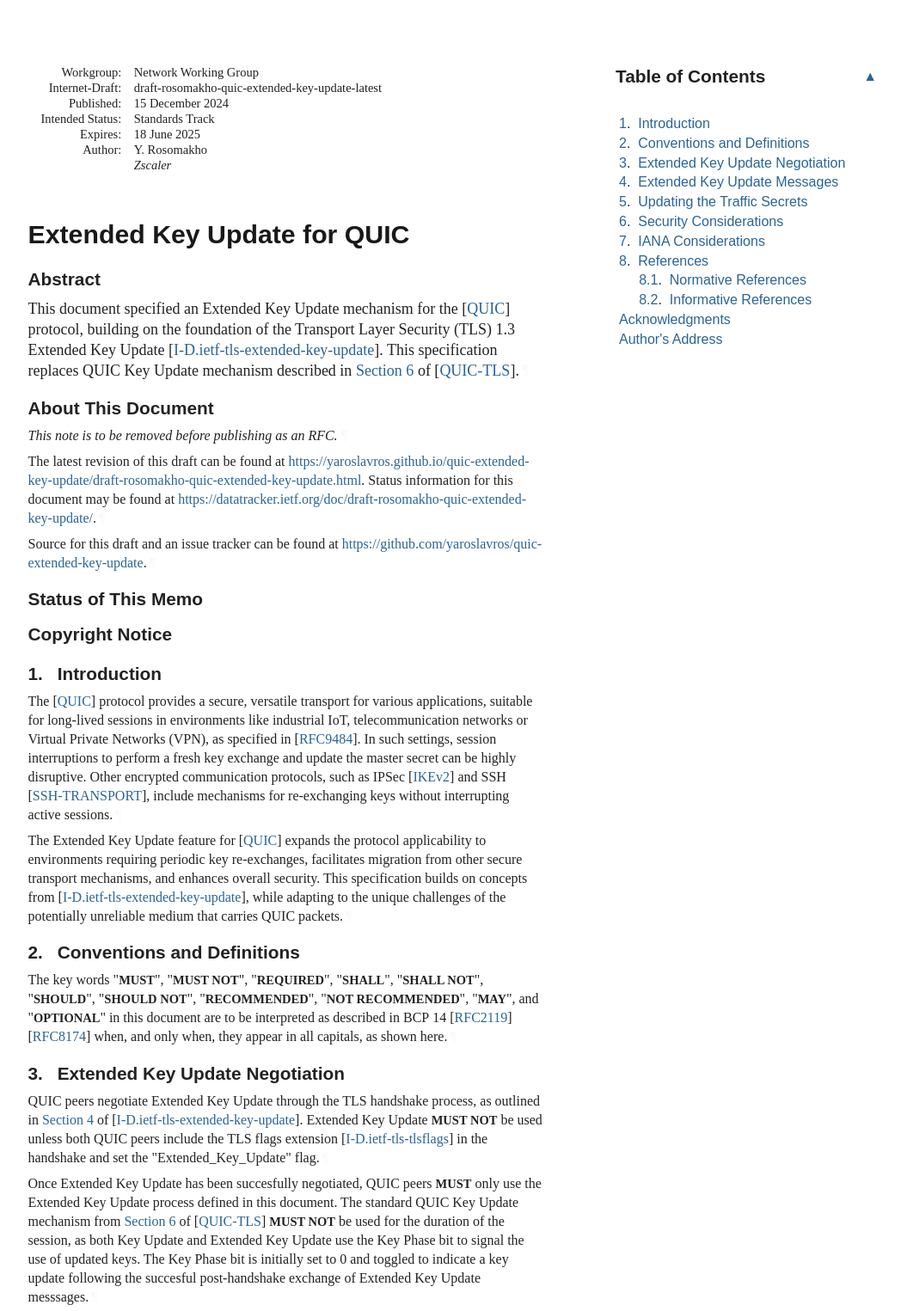
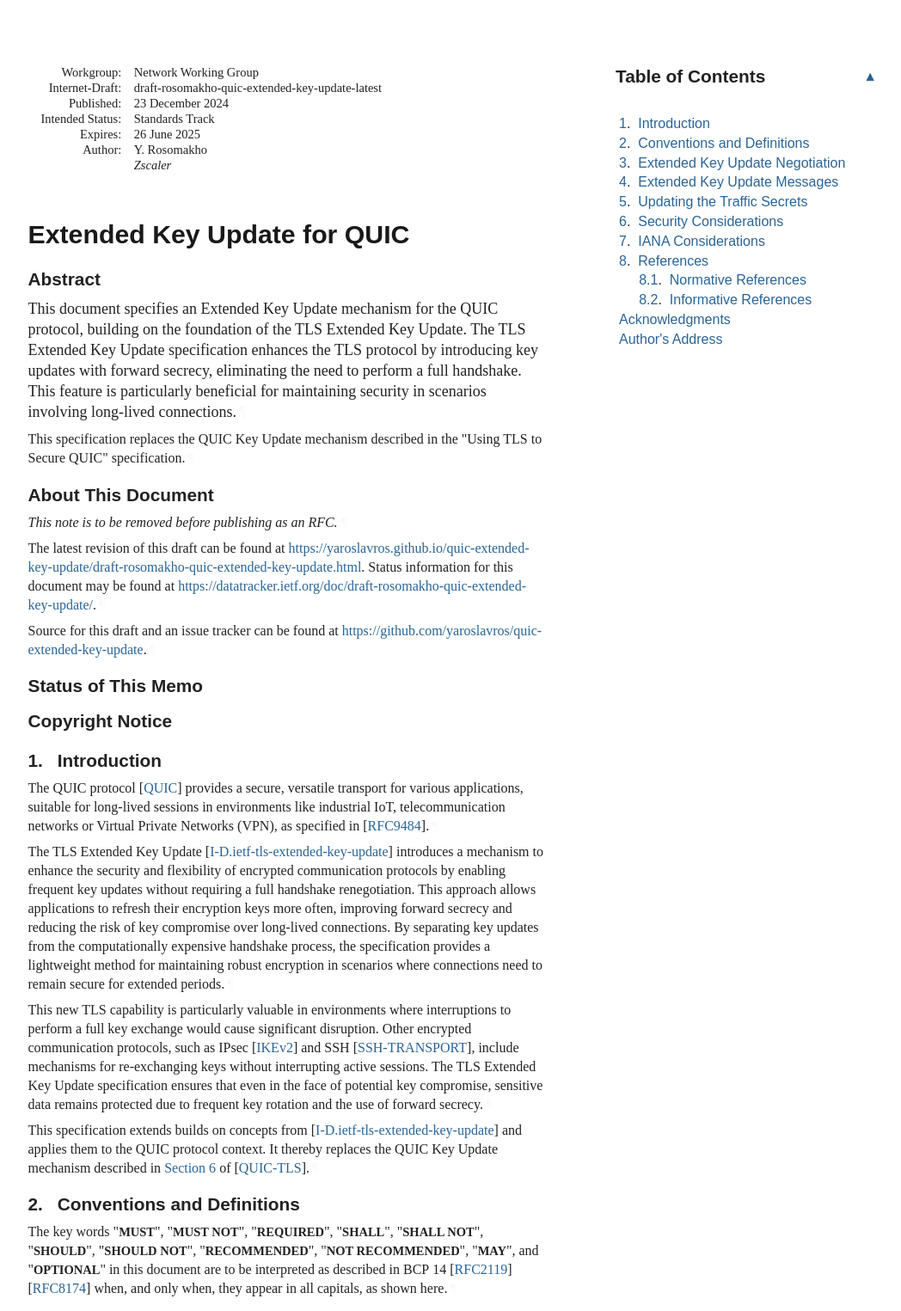
Before and after one commit to quicwg/extended-key-update, a plain HTML site: page draft-rosomakho-quic-extended-key-update.html in a window 1280 px wide. Shown: the top 1525 px of the page at 86% size, without its empty margins (92-1140 px from the left). Drawn offline with Linux system fonts and the light colour scheme; a web font is replaced by a local one.

Commit message:
Script updating gh-pages from 4d050e5. [ci skip]

```diff
--- a/draft-rosomakho-quic-extended-key-update.html
+++ b/draft-rosomakho-quic-extended-key-update.html
@@ -6,11 +6,15 @@
 <meta content="initial-scale=1.0" name="viewport">
 <title>Extended Key Update for QUIC</title>
 <meta content="Yaroslav Rosomakho" name="author">
-<meta content="
-       This document specified an Extended Key Update mechanism for the   protocol, building on the
-foundation of the Transport Layer Security (TLS) 1.3 Extended Key Update  .
-This specification replaces QUIC Key Update mechanism described in  .
-    " name="description">
+<meta content='
+       This document specifies an Extended Key Update mechanism for the QUIC protocol, building on the
+foundation of the TLS Extended Key Update. The TLS Extended Key Update specification enhances the
+TLS protocol by introducing key updates with forward secrecy, eliminating the need to perform a
+full handshake. This feature is particularly beneficial for maintaining security in scenarios
+involving long-lived connections.
+       This specification replaces the QUIC Key Update mechanism described in the "Using TLS to
+Secure QUIC" specification.
+    ' name="description">
 <meta content="xml2rfc 3.25.0" name="generator">
 <meta content="quic" name="keyword">
 <meta content="extended key update" name="keyword">
@@ -18,15 +22,15 @@ This specification replaces QUIC Key Update mechanism described in  .
 <meta content="draft-rosomakho-quic-extended-key-update-latest" name="ietf.draft">
 <!-- Generator version information:
   xml2rfc 3.25.0
-    Python 3.12.7
+    Python 3.12.8
     ConfigArgParse 1.7
     google-i18n-address 3.1.1
     intervaltree 3.1.0
     Jinja2 3.1.4
     lxml 5.3.0
     platformdirs 4.3.6
-    pycountry 22.3.5
-    PyYAML 6.0.1
+    pycountry 24.6.1
+    PyYAML 6.0.2
     requests 2.32.3
     setuptools 70.3.0
     wcwidth 0.2.13
@@ -1052,7 +1056,7 @@ svg :is([fill="white"], [fill^="#fff"]) {
 </tr></thead>
 <tfoot><tr>
 <td class="left">Rosomakho</td>
-<td class="center">Expires 18 June 2025</td>
+<td class="center">Expires 26 June 2025</td>
 <td class="right">[Page]</td>
 </tr></tfoot>
 </table>
@@ -1065,12 +1069,12 @@ svg :is([fill="white"], [fill^="#fff"]) {
 <dd class="internet-draft">draft-rosomakho-quic-extended-key-update-latest</dd>
 <dt class="label-published">Published:</dt>
 <dd class="published">
-<time datetime="2024-12-15" class="published">15 December 2024</time>
+<time datetime="2024-12-23" class="published">23 December 2024</time>
     </dd>
 <dt class="label-intended-status">Intended Status:</dt>
 <dd class="intended-status">Standards Track</dd>
 <dt class="label-expires">Expires:</dt>
-<dd class="expires"><time datetime="2025-06-18">18 June 2025</time></dd>
+<dd class="expires"><time datetime="2025-06-26">26 June 2025</time></dd>
 <dt class="label-authors">Author:</dt>
 <dd class="authors">
 <div class="author">
@@ -1083,9 +1087,13 @@ svg :is([fill="white"], [fill^="#fff"]) {
 <h1 id="title">Extended Key Update for QUIC</h1>
 <section id="section-abstract">
       <h2 id="abstract"><a href="#abstract" class="selfRef">Abstract</a></h2>
-<p id="section-abstract-1">This document specified an Extended Key Update mechanism for the <span>[<a href="#QUIC" class="cite xref">QUIC</a>]</span> protocol, building on the
-foundation of the Transport Layer Security (TLS) 1.3 Extended Key Update <span>[<a href="#I-D.ietf-tls-extended-key-update" class="cite xref">I-D.ietf-tls-extended-key-update</a>]</span>.
-This specification replaces QUIC Key Update mechanism described in <span><a href="https://rfc-editor.org/rfc/rfc9001#section-6" class="relref">Section 6</a> of [<a href="#QUIC-TLS" class="cite xref">QUIC-TLS</a>]</span>.<a href="#section-abstract-1" class="pilcrow">¶</a></p>
+<p id="section-abstract-1">This document specifies an Extended Key Update mechanism for the QUIC protocol, building on the
+foundation of the TLS Extended Key Update. The TLS Extended Key Update specification enhances the
+TLS protocol by introducing key updates with forward secrecy, eliminating the need to perform a
+full handshake. This feature is particularly beneficial for maintaining security in scenarios
+involving long-lived connections.<a href="#section-abstract-1" class="pilcrow">¶</a></p>
+<p id="section-abstract-2">This specification replaces the QUIC Key Update mechanism described in the "Using TLS to
+Secure QUIC" specification.<a href="#section-abstract-2" class="pilcrow">¶</a></p>
 </section>
 <section class="note rfcEditorRemove" id="section-note.1">
       <h2 id="name-about-this-document">
@@ -1117,7 +1125,7 @@ This specification replaces QUIC Key Update mechanism described in <span><a href
         time. It is inappropriate to use Internet-Drafts as reference
         material or to cite them other than as "work in progress."<a href="#section-boilerplate.1-3" class="pilcrow">¶</a></p>
 <p id="section-boilerplate.1-4">
-        This Internet-Draft will expire on 18 June 2025.<a href="#section-boilerplate.1-4" class="pilcrow">¶</a></p>
+        This Internet-Draft will expire on 26 June 2025.<a href="#section-boilerplate.1-4" class="pilcrow">¶</a></p>
 </section>
 </div>
 <div id="copyright">
@@ -1193,15 +1201,21 @@ This specification replaces QUIC Key Update mechanism described in <span><a href
       <h2 id="name-introduction">
 <a href="#section-1" class="section-number selfRef">1. </a><a href="#name-introduction" class="section-name selfRef">Introduction</a>
       </h2>
-<p id="section-1-1">The <span>[<a href="#QUIC" class="cite xref">QUIC</a>]</span> protocol provides a secure, versatile transport for various applications, suitable for long-lived sessions
-in environments like industrial IoT, telecommunication networks or Virtual Private Networks (VPN), as specified in <span>[<a href="#RFC9484" class="cite xref">RFC9484</a>]</span>.
-In such settings, session interruptions to perform a fresh key exchange and update the master secret can be highly disruptive.
-Other encrypted communication protocols, such as IPSec <span>[<a href="#IKEv2" class="cite xref">IKEv2</a>]</span> and SSH <span>[<a href="#SSH-TRANSPORT" class="cite xref">SSH-TRANSPORT</a>]</span>,
-include mechanisms for re-exchanging keys without interrupting active sessions.<a href="#section-1-1" class="pilcrow">¶</a></p>
-<p id="section-1-2">The Extended Key Update feature for <span>[<a href="#QUIC" class="cite xref">QUIC</a>]</span> expands the protocol applicability to environments requiring periodic key
-re-exchanges, facilitates migration from other secure transport mechanisms, and enhances overall security.
-This specification builds on concepts from <span>[<a href="#I-D.ietf-tls-extended-key-update" class="cite xref">I-D.ietf-tls-extended-key-update</a>]</span>, while adapting to the unique challenges
-of the potentially unreliable medium that carries QUIC packets.<a href="#section-1-2" class="pilcrow">¶</a></p>
+<p id="section-1-1">The QUIC protocol <span>[<a href="#QUIC" class="cite xref">QUIC</a>]</span> provides a secure, versatile transport for various applications, suitable for long-lived sessions
+in environments like industrial IoT, telecommunication networks or Virtual Private Networks (VPN), as specified in <span>[<a href="#RFC9484" class="cite xref">RFC9484</a>]</span>.<a href="#section-1-1" class="pilcrow">¶</a></p>
+<p id="section-1-2">The TLS Extended Key Update <span>[<a href="#I-D.ietf-tls-extended-key-update" class="cite xref">I-D.ietf-tls-extended-key-update</a>]</span> introduces a mechanism to enhance the security and flexibility
+of encrypted communication protocols by enabling frequent key updates without requiring a full handshake renegotiation. This
+approach allows applications to refresh their encryption keys more often, improving forward secrecy and reducing the risk of
+key compromise over long-lived connections. By separating key updates from the computationally expensive handshake process,
+the specification provides a lightweight method for maintaining robust encryption in scenarios where connections need to
+remain secure for extended periods.<a href="#section-1-2" class="pilcrow">¶</a></p>
+<p id="section-1-3">This new TLS capability is particularly valuable in environments where interruptions to perform a full key exchange would cause
+significant disruption. Other encrypted communication protocols, such as IPsec <span>[<a href="#IKEv2" class="cite xref">IKEv2</a>]</span> and SSH <span>[<a href="#SSH-TRANSPORT" class="cite xref">SSH-TRANSPORT</a>]</span>,
+include mechanisms for re-exchanging keys without interrupting active sessions. The TLS Extended Key Update specification ensures
+that even in the face of potential key compromise, sensitive data remains protected due to frequent key rotation and the use
+of forward secrecy.<a href="#section-1-3" class="pilcrow">¶</a></p>
+<p id="section-1-4">This specification extends builds on concepts from <span>[<a href="#I-D.ietf-tls-extended-key-update" class="cite xref">I-D.ietf-tls-extended-key-update</a>]</span> and applies them to the QUIC protocol context.
+It thereby replaces the QUIC Key Update mechanism described in <span><a href="https://rfc-editor.org/rfc/rfc9001#section-6" class="relref">Section 6</a> of [<a href="#QUIC-TLS" class="cite xref">QUIC-TLS</a>]</span>.<a href="#section-1-4" class="pilcrow">¶</a></p>
 </section>
 </div>
 <div id="conventions-and-definitions">
```
Also changed, not shown: draft-rosomakho-quic-extended-key-update.txt (+40 -22 lines), index.html (+2 -2 lines).
